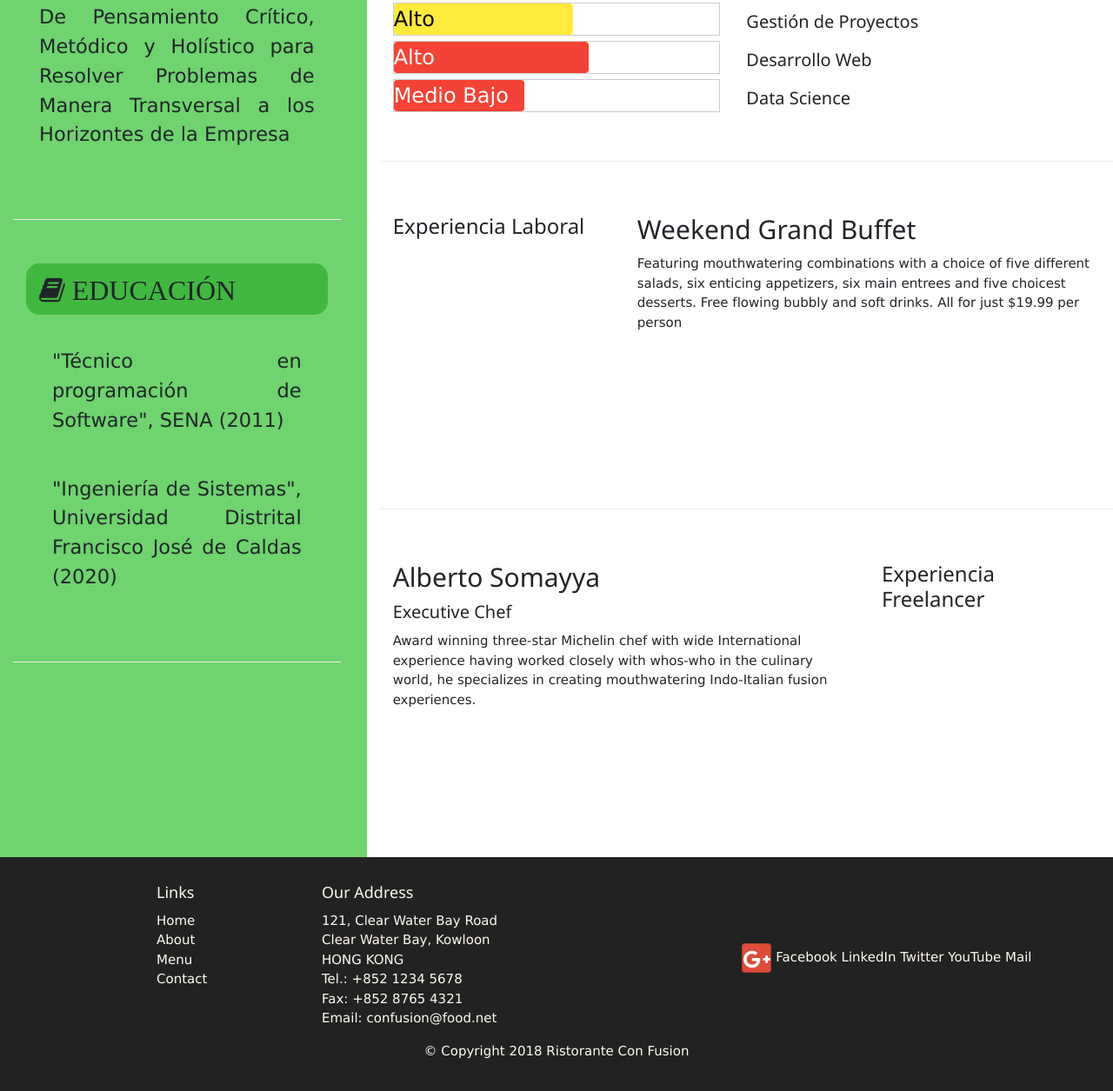
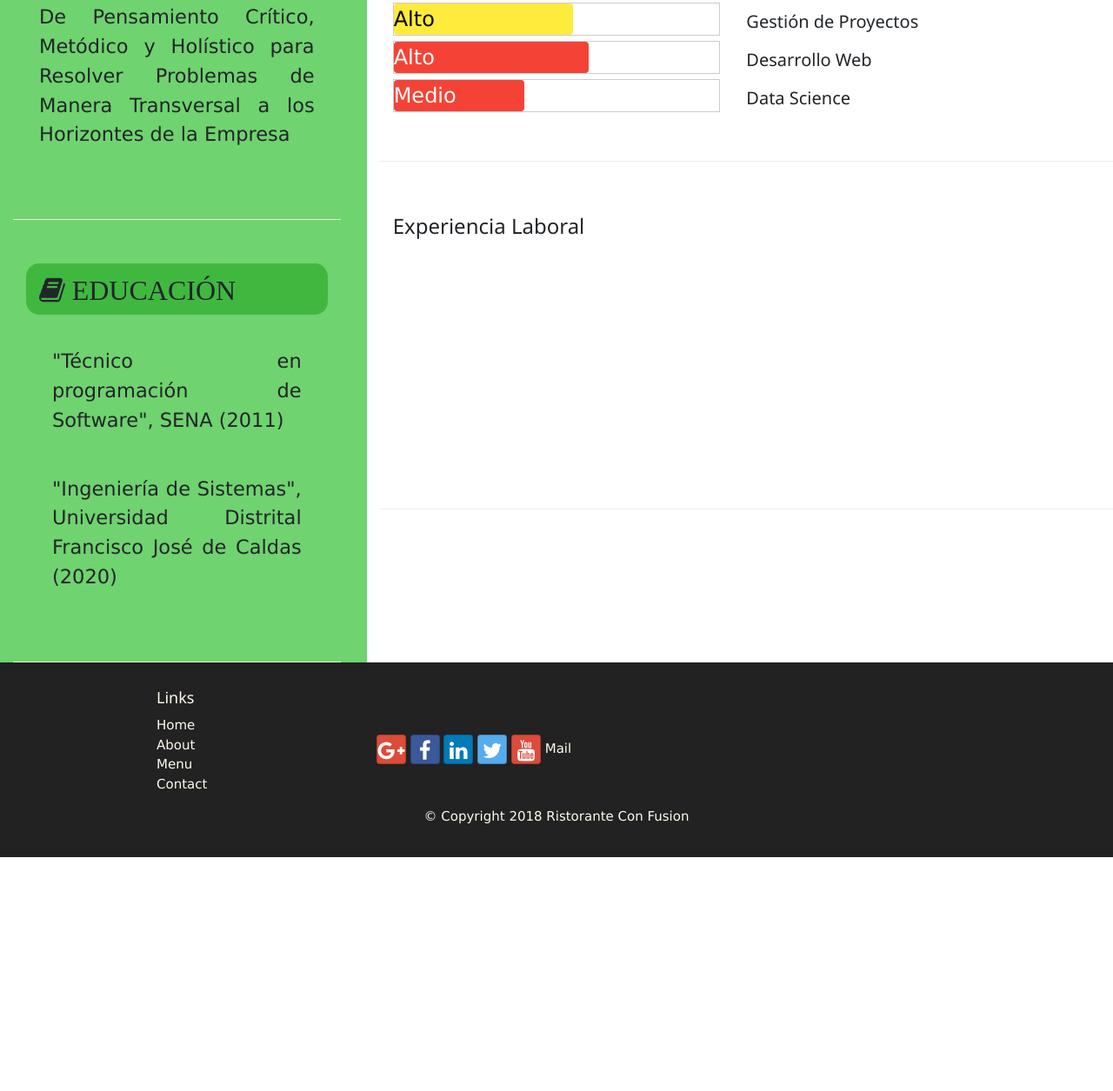
Before and after one commit to IntyKillaRaymi/IntyKillaRaymi.github.io, a website: page index.html in a window 1280 px wide. Shown: the part 663-1918 px from the top of the page at 87% size. After the commit the page ends 1649 px from the top, so only its background shows below. Drawn offline with nearby package versions, Linux system fonts and the light colour scheme.

Commit message:
Timeline depreacted

```diff
--- a/Styles/Style.css
+++ b/Styles/Style.css
@@ -8,6 +8,7 @@
     margin: 0px auto;
     border-radius: 50%;
 }
+
 
 .double-border {
     border: 20px double #111111;
--- a/index.html
+++ b/index.html
@@ -131,7 +131,7 @@
                     </div>
                     <div class="col col-sm order-sm-first col-md">
                         <div class="w3-border w3-xlarge">
-                            <div class="w3-red w3-round" style="width:40%">Medio Bajo</div>
+                            <div class="w3-red w3-round" style="width:40%">Medio</div>
                         </div>
                     </div>
                 </div>
@@ -141,21 +141,6 @@
             <div class="row row-content aling-items-center">
                 <div class="col-12 col-sm-4 order-sm-first col-md-4">
                     <h3>Experiencia Laboral</h3>
-                </div>
-                <div class="col col-sm order-sm-last col-md">
-                    <h2>Weekend Grand Buffet</h2>
-                    <p>Featuring mouthwatering combinations with a choice of five different salads, six enticing appetizers, six main entrees and five choicest desserts. Free flowing bubbly and soft drinks. All for just $19.99 per person </p>
-                </div>
-            </div>
-
-            <div class="row row-content aling-items-center">
-                <div class="col-12 col-sm-4 order-sm-last col-md-4">
-                    <h3>Experiencia Freelancer</h3>
-                </div>
-                <div class="col col-sm order-sm-first col-md">
-                    <h2>Alberto Somayya</h2>
-                    <h4>Executive Chef</h4>
-                    <p>Award winning three-star Michelin chef with wide International experience having worked closely with whos-who in the culinary world, he specializes in creating mouthwatering Indo-Italian fusion experiences. </p>
                 </div>
             </div>
         </div>
@@ -173,25 +158,17 @@
                         <li><a href="#">Contact</a></li>
                     </ul>
                 </div>
-                <div class="col-7 col-sm-5">
-                    <h5>Our Address</h5>
-                    <address class="address">
-		              121, Clear Water Bay Road<br>
-		              Clear Water Bay, Kowloon<br>
-		              HONG KONG<br>
-		              Tel.: +852 1234 5678<br>
-		              Fax: +852 8765 4321<br>
-		              Email: <a href="mailto:confusion@food.net">confusion@food.net</a>
-		           </address>
-                </div>
                 <div class="col-12 col-sm-4 align-self-center">
                     <div class="text-center">
+                        <ul class="list-unstyled">
+
+                        </ul>
                         <a href="http://google.com/+" class="btn btn-social-icon btn-google"><i class="fa fa-google-plus fa-lg"></i></a>
-                        <a href="http://www.facebook.com/profile.php?id=">Facebook</a>
-                        <a href="http://www.linkedin.com/in/">LinkedIn</a>
-                        <a href="http://twitter.com/">Twitter</a>
-                        <a href="http://youtube.com/">YouTube</a>
-                        <a href="mailto:">Mail</a>
+                        <a href="http://www.facebook.com/profile.php?id=" class="btn btn-social-icon btn-facebook"><i class="fa fa-facebook fa-lg"></i></a>
+                        <a href="http://www.linkedin.com/in/" class="btn btn-social-icon btn-linkedin"><i class="fa fa-linkedin fa-lg"></i></a>
+                        <a href="http://twitter.com/" class="btn btn-social-icon btn-twitter"><i class="fa fa-twitter fa-lg"></i></a>
+                        <a href="http://youtube.com/" class="btn btn-social-icon btn-google"><i class="fa fa-youtube fa-lg"></i></a>
+                        <a href="mailto:">Mail</a></li>
                     </div>
                 </div>
            </div>
```
